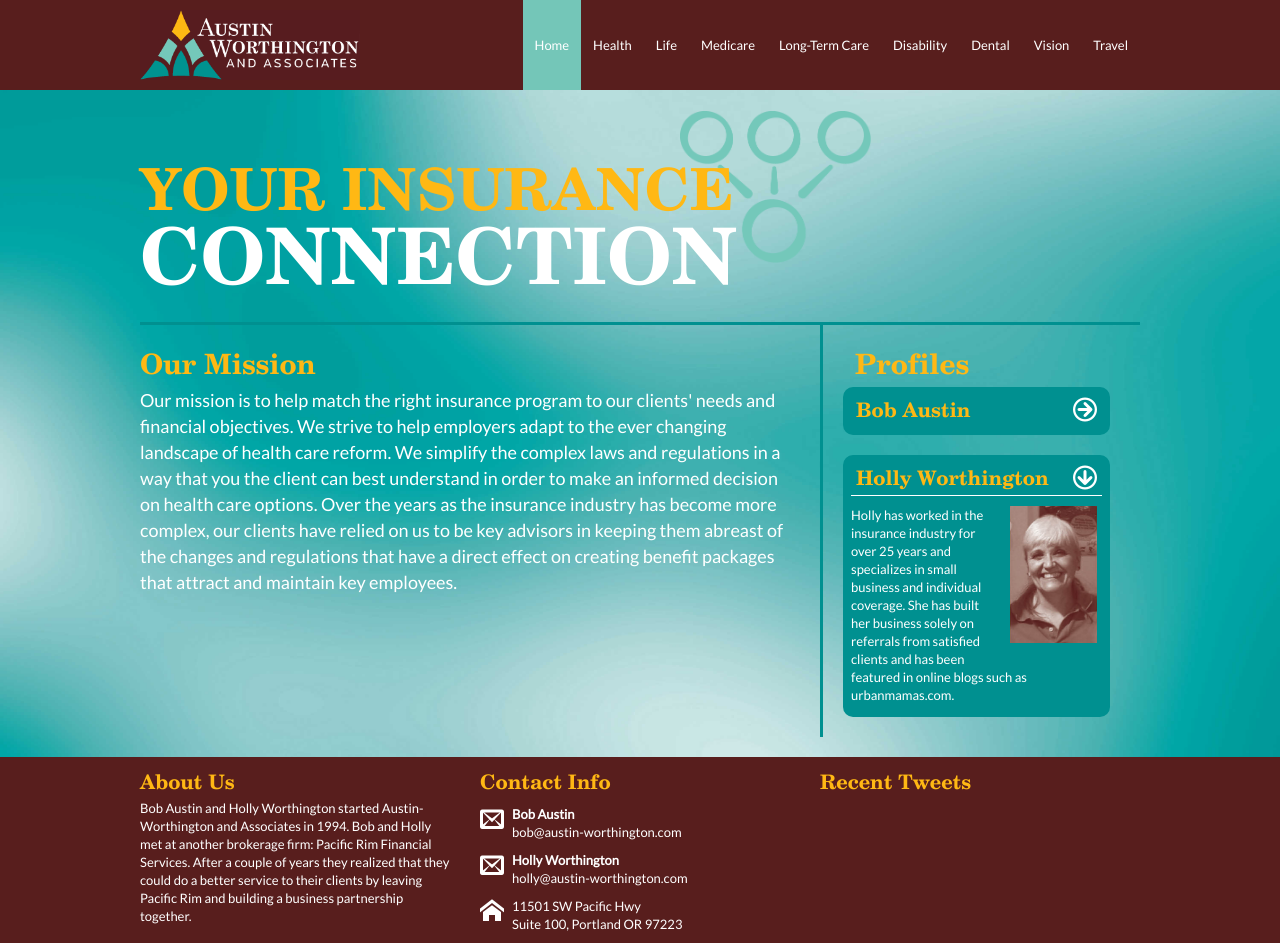
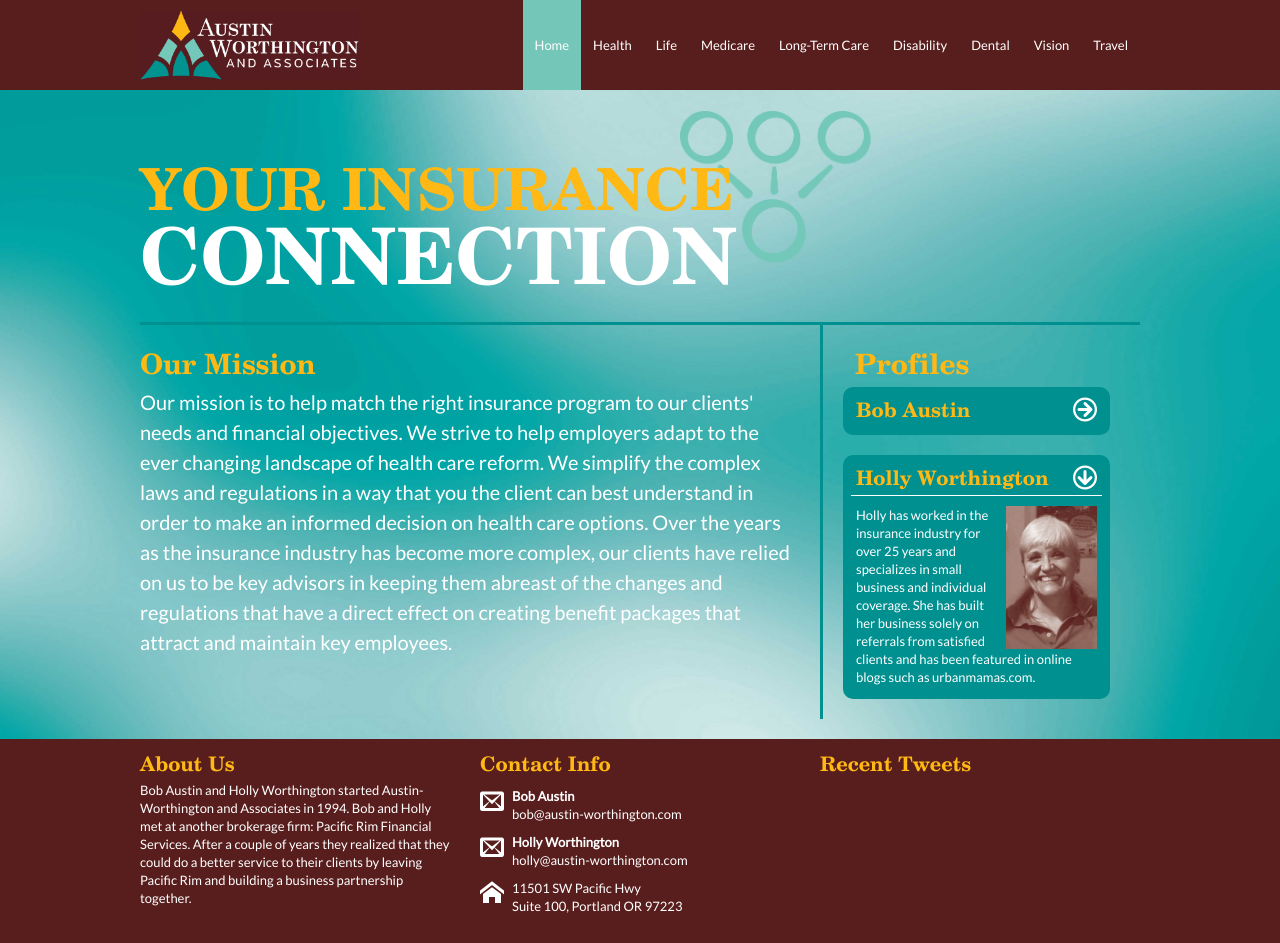
Before and after one commit to hollyworthington/austin-worthington.github.com, a Jekyll site: the page built from index.html, in a window 1280 px wide. Built offline with Jekyll 4.4.1, drawn with Linux system fonts in a browser that asks for light colours.

Commit message:
more home page edits
missed a few styles, oops

```diff
--- a/css/style.css
+++ b/css/style.css
@@ -119,8 +119,8 @@
 
 #mission {
   float: left;
-	font-size: 18px;
-	line-height: 26px;
+	font-size: 20px;
+	line-height: 30px;
 	font-weight: 300;
 	padding-top: 20px;
 }
@@ -156,6 +156,14 @@
 #about {
   font-weight: 300;
   line-height: 18px;
+}
+
+#bottom {
+  padding-bottom: 10px;
+}
+
+#contact {
+  font-weight: 300;
 }
 
 .navlink {
@@ -203,10 +211,6 @@
   font-weight: bold;
 }
 
-.address {
-  font-weight: normal;
-}
-
 .profile {
   background-color: rgb(0, 144, 144);
   padding: 8px;
@@ -220,8 +224,8 @@
 
 .profile img {
   float: right;
-  margin: 0 0 10px 10px;
-  width: 87px !important;
+  margin: 0 0 0 10px;
+  width: 91px !important;
 }
 
 .profileToggle {
@@ -231,7 +235,7 @@
 
 .profile-info {
   border-top: 1px solid #fff;
-  padding: 10px 5px 5px 0;
+  padding: 10px 5px 5px 5px;
 	line-height: 18px;
 	font-weight: 300;
 }
```
